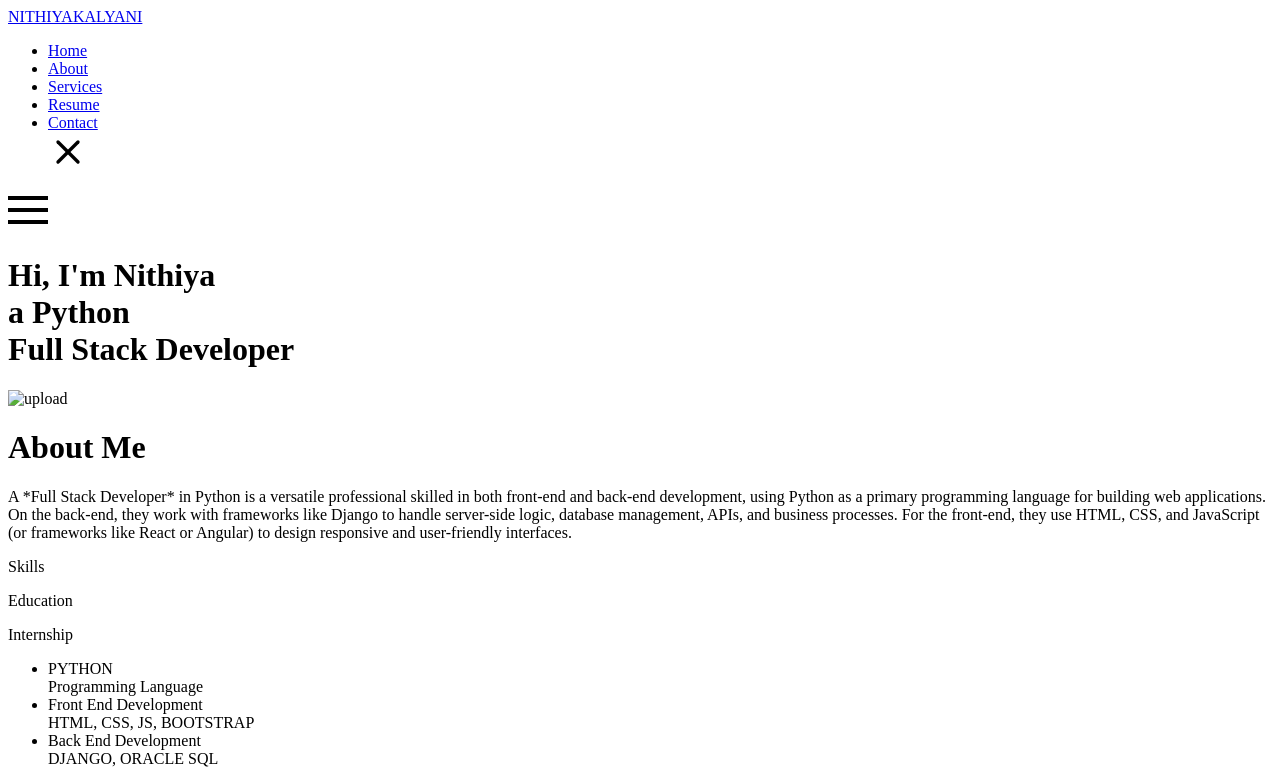
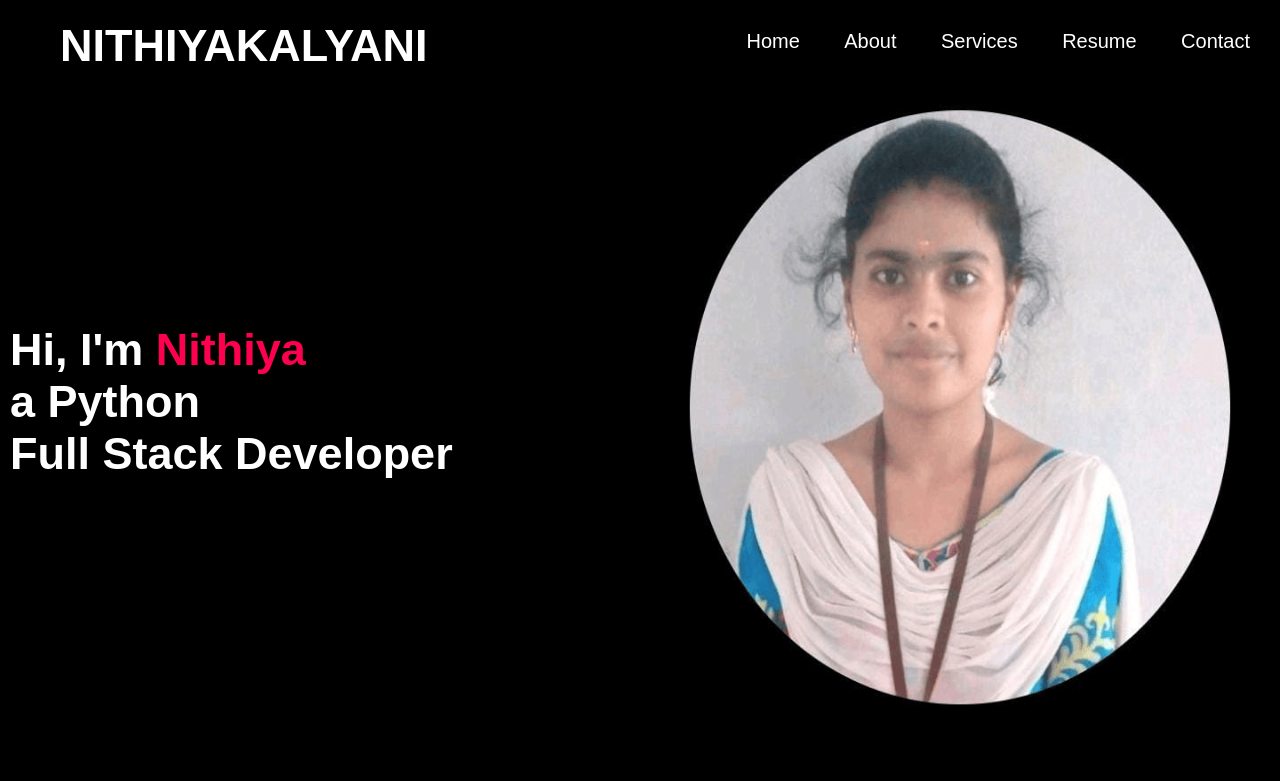
Before and after one commit to Nithiya2512/Portfolio-, a plain HTML site: page index.html in a window 1280 px wide. Shown: the top 781 px of the page. Drawn offline with Linux system fonts and the light colour scheme; files whose address does not match are found by name.

Commit message:
Add files via upload

```diff
--- a/index.html
+++ b/index.html
@@ -4,7 +4,7 @@
     <meta charset="UTF-8">
     <meta name="viewport" content="width=device-width, initial-scale=1.0">
     <title>Personal Portfolio Website</title>
-    <link rel="stylesheet" href="\css\new.css">
+    <link rel="stylesheet" href="new.css">
 </head>
 <body>
 <div id="header">
```
